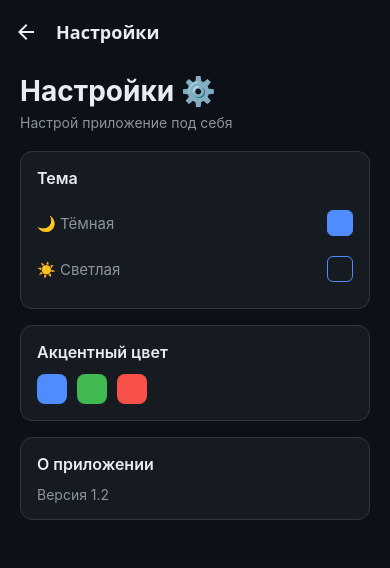
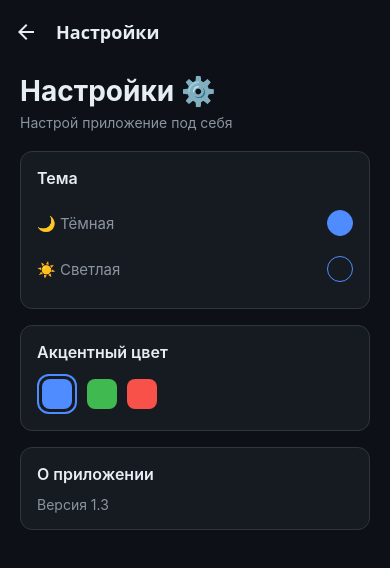
Before and after one commit to DeenyOff/ToDoList, a React Native app: screen /Settings in a window 390 px wide. Shown: the top 568 px of the page. Built offline with nearby package versions, Linux system fonts and the light colour scheme.

Commit message:
Добавлены акцентные цвета и переключение между ними. v1.2

```diff
--- a/assets/components/filterButtons.tsx
+++ b/assets/components/filterButtons.tsx
@@ -42,7 +42,7 @@ export default function FilterBar({ filterValue, setFilterValue, bottomOffset =
                         {
                             backgroundColor:
                                 filterValue === 'completed'
-                                    ? theme.success
+                                    ? theme.accent
                                     : theme.button
                         }
                     ]}
@@ -66,7 +66,7 @@ export default function FilterBar({ filterValue, setFilterValue, bottomOffset =
                         {
                             backgroundColor:
                                 filterValue === 'uncompleted'
-                                    ? theme.danger
+                                    ? theme.accent
                                     : theme.button
                         }
                     ]}
--- a/assets/screens/HomeScreen.tsx
+++ b/assets/screens/HomeScreen.tsx
@@ -79,7 +79,7 @@ export default function HomeScreen({ navigation }) {
                 showsVerticalScrollIndicator={false}
                 keyboardShouldPersistTaps="handled"
             >
-                {filteredTasks.length === 0 ? (
+                {tasks.length === 0 ? (
                     <View style={styles.emptyState}>
                         <Text style={[styles.emptyTitle, { color: theme.text }]}>📭 Пока пусто</Text>
                         <Text style={[styles.emptySubtitle, { color: theme.subtext }]}>
--- a/assets/screens/SettingsScreen.tsx
+++ b/assets/screens/SettingsScreen.tsx
@@ -2,10 +2,12 @@ import { View, Text, StyleSheet, Pressable } from 'react-native';
 import { SafeAreaView } from 'react-native-safe-area-context';
 
 import { useTheme } from "../theme/ThemeContext";
+import {accentColors} from "../theme/themes";
 
 
 export default function SettingsScreen() {
-    const { theme, themeMode, setThemeMode } = useTheme();
+
+    const { theme, themeMode, setThemeMode, accentKey, setAccentKey} = useTheme();
 
     return (
         <SafeAreaView style={[styles.container, { backgroundColor: theme.background}]} edges={['top', 'bottom']}>
@@ -56,16 +58,41 @@ export default function SettingsScreen() {
                     <Text style={[styles.cardTitle, {color: theme.text}]}>Акцентный цвет</Text>
 
                     <View style={styles.colorRow}>
-                        <View style={[styles.color, { backgroundColor: '#4F8CFF' }]} />
-                        <View style={[styles.color, { backgroundColor: '#3FB950' }]} />
-                        <View style={[styles.color, { backgroundColor: '#F85149' }]} />
+
+                        <Pressable
+                            style={[
+                                accentKey === 'blue' && styles.selectedColor, {borderColor: theme.accent}
+                            ]}
+                            onPress={() => setAccentKey('blue')}
+                        >
+                            <View style={[styles.color, { backgroundColor: accentColors.blue }]} />
+                        </Pressable>
+
+                        <Pressable
+                            style={[
+                                accentKey === 'green' && styles.selectedColor, {borderColor: theme.accent}
+                            ]}
+                            onPress={() => setAccentKey('green')}
+                        >
+                            <View style={[styles.color, { backgroundColor: accentColors.green }]} />
+                        </Pressable>
+
+                        <Pressable
+                            style={[
+                                accentKey === 'red' && styles.selectedColor, {borderColor: theme.accent}
+                            ]}
+                            onPress={() => setAccentKey('red')}
+                        >
+                            <View style={[styles.color, { backgroundColor: accentColors.red }]} />
+                        </Pressable>
+
                     </View>
                 </View>
 
-                {/* Блок инфы */}
+                 {/*Блок инфы */}
                 <View style={[styles.card, { backgroundColor: theme.card, borderColor: theme.border }]}>
                     <Text style={[styles.cardTitle, {color: theme.text}]}>О приложении</Text>
-                    <Text style={[styles.infoText, {color: theme.subtext}]}>Версия 1.2</Text>
+                    <Text style={[styles.infoText, {color: theme.subtext}]}>Версия 1.3</Text>
                 </View>
 
             </View>
@@ -123,12 +150,19 @@ const styles = StyleSheet.create({
     colorRow: {
         flexDirection: 'row',
         gap: 10,
+        alignItems: 'center',
     },
 
     color: {
         width: 30,
         height: 30,
         borderRadius: 8,
+    },
+
+    selectedColor: {
+        borderWidth: 2,
+        borderRadius: 12,
+        padding: 3
     },
 
     infoText: {
@@ -145,6 +179,6 @@ const styles = StyleSheet.create({
         width: 26,
         height: 26,
         borderWidth: 1,
-        borderRadius: 6,
+        borderRadius: '100%',
     }
 });
--- a/assets/theme/ThemeContext.tsx
+++ b/assets/theme/ThemeContext.tsx
@@ -1,5 +1,5 @@
 import { createContext, useContext, useState } from 'react';
-import { darkTheme, lightTheme } from './themes';
+import { darkTheme, lightTheme, accentColors } from './themes';
 
 // создаём контекст
 const ThemeContext = createContext(null);
@@ -7,11 +7,16 @@ const ThemeContext = createContext(null);
 // провайдер (обертка)
 export const ThemeProvider = ({ children }) => {
     const [themeMode, setThemeMode] = useState('dark');
+    const [accentKey, setAccentKey] = useState('blue');
 
-    const theme = themeMode === 'dark' ? darkTheme : lightTheme;
+    const baseTheme = themeMode === 'dark' ? darkTheme : lightTheme;
+    const theme = {
+        ...baseTheme,
+        accent: accentColors[accentKey]
+    }
 
     return (
-        <ThemeContext.Provider value={{ theme, themeMode, setThemeMode }}>
+        <ThemeContext.Provider value={{ theme, themeMode, setThemeMode, accentKey, setAccentKey }}>
             {children}
         </ThemeContext.Provider>
     );
--- a/assets/theme/themes.ts
+++ b/assets/theme/themes.ts
@@ -1,3 +1,4 @@
+
 export const darkTheme = {
     background: '#0D1117',      // основной фон
     card: '#161B22',            // карточки
@@ -11,7 +12,9 @@ export const darkTheme = {
     icon: '#E6EDF3',            // Иконки
     button: '#0D1117',
 
-    accent: '#4F8CFF',          // основной акцент (синий)
+    // accent: '#4F8CFF',          // основной акцент (синий)
+
+    maincolor: '#0969DA',
     success: '#3FB950',         // зелёный (выполнено)
     danger: '#F85149',          // красный (удаление)
 
@@ -33,7 +36,9 @@ export const lightTheme = {
 
     border: '#D0D7DE',          // границы
 
-    accent: '#0969DA',          // синий
+    // accent: ,          // акцентный цвет
+
+    maincolor: '#0969DA',
     success: '#1A7F37',         // зелёный
     danger: '#CF222E',          // красный
 
@@ -42,3 +47,9 @@ export const lightTheme = {
 
     pressed: '#EAECEF',         // нажатие
 };
+
+export const accentColors = {
+    blue: '#4F8CFF',
+    green: '#3FB950',
+    red: '#F85149',
+};
```
